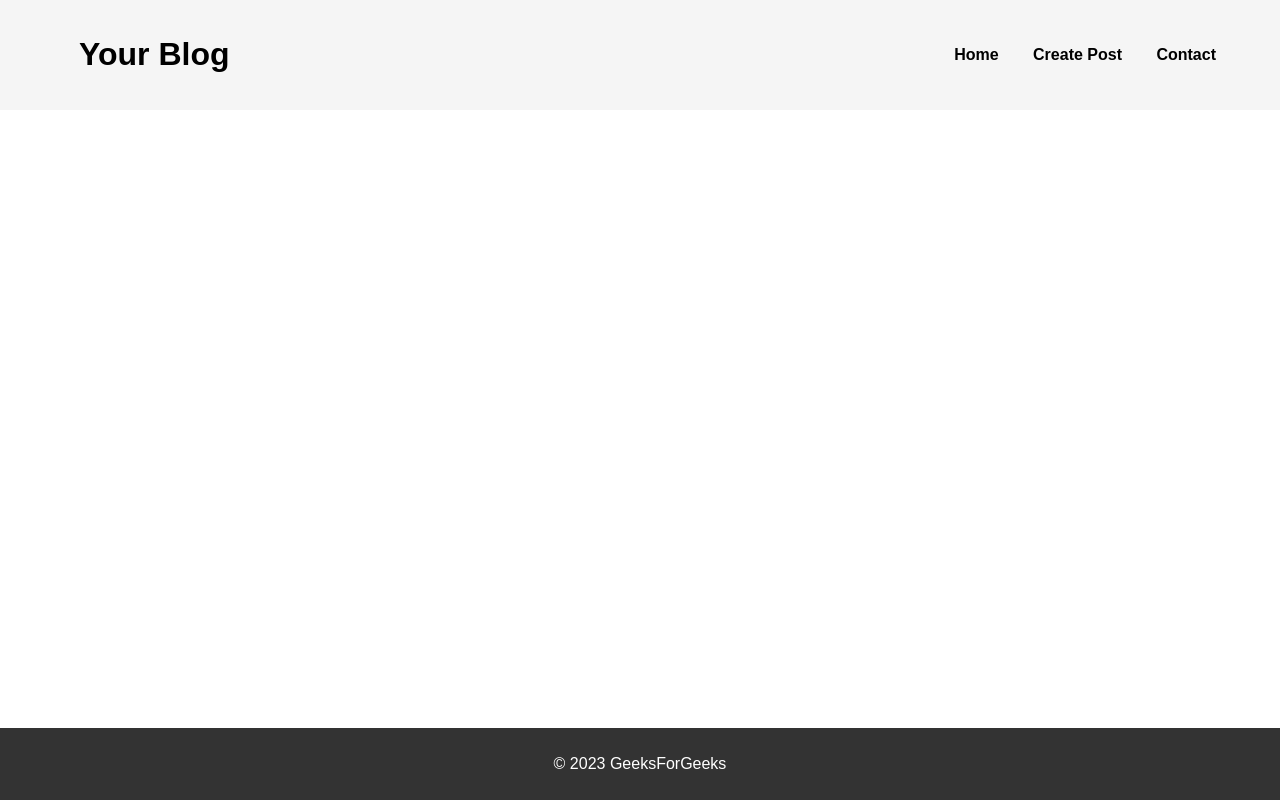
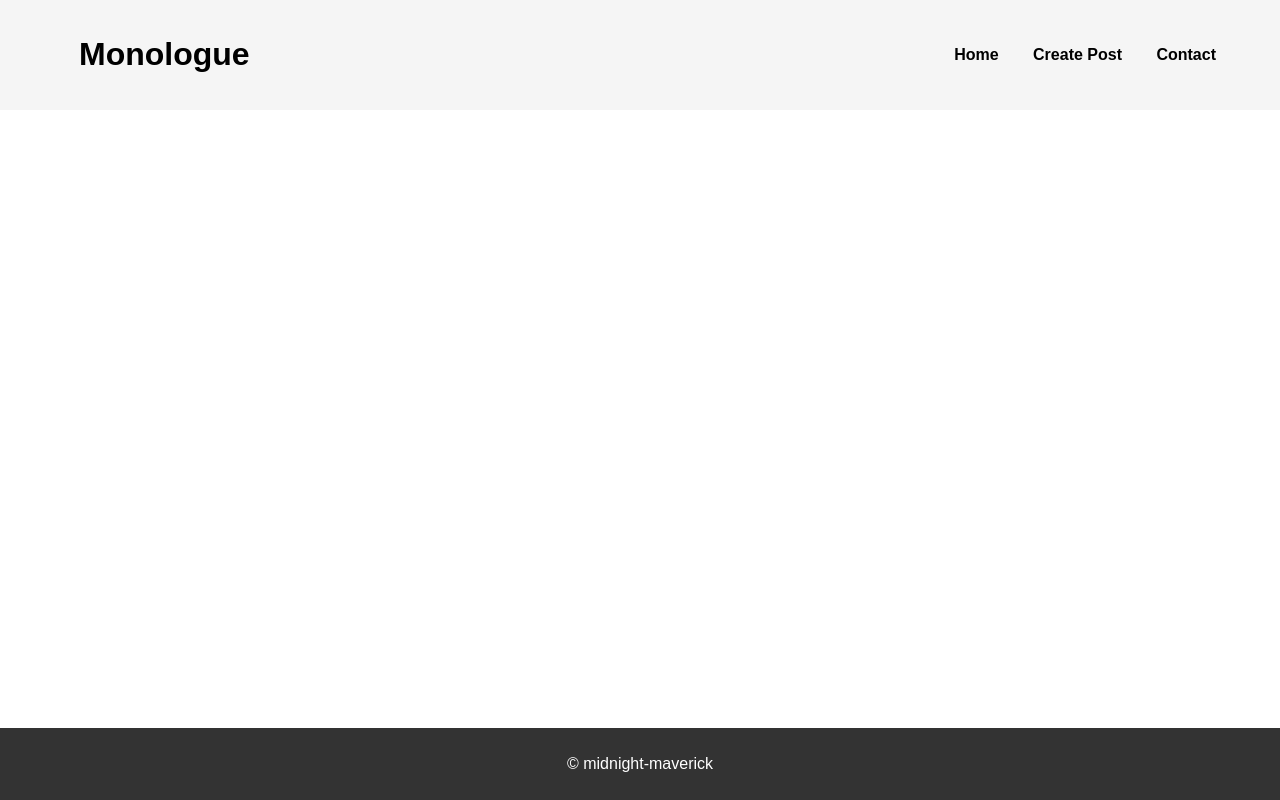
Before and after one commit to IamGatheru/monologue, a plain HTML site: page index.html in a window 1280 px wide. Drawn offline with Linux system fonts and the light colour scheme.

Commit message:
updated the  .html file

```diff
--- a/index.html
+++ b/index.html
@@ -8,12 +8,12 @@
                    width=device-width">
     <!-- CSS file linked -->
     <link rel="stylesheet" href="styles.css">
-    <title>Blog Website</title>
+    <title>Monologue</title>
 </head>
 
 <body>
     <header>
-        <h1 class="logo"><a href="#">Your Blog</a></h1>
+        <h1 class="logo"><a href="#">Monologue</a></h1>
         <nav>
             <ul>
                 <li class="nav1"><a href="/">Home</a></li>
@@ -85,7 +85,7 @@
     </main>
 
     <footer>
-        <p>&copy; 2023 GeeksForGeeks</p>
+        <p>&copy; midnight-maverick</p>
     </footer>
 
     <!-- JavaScript file linked -->
```
